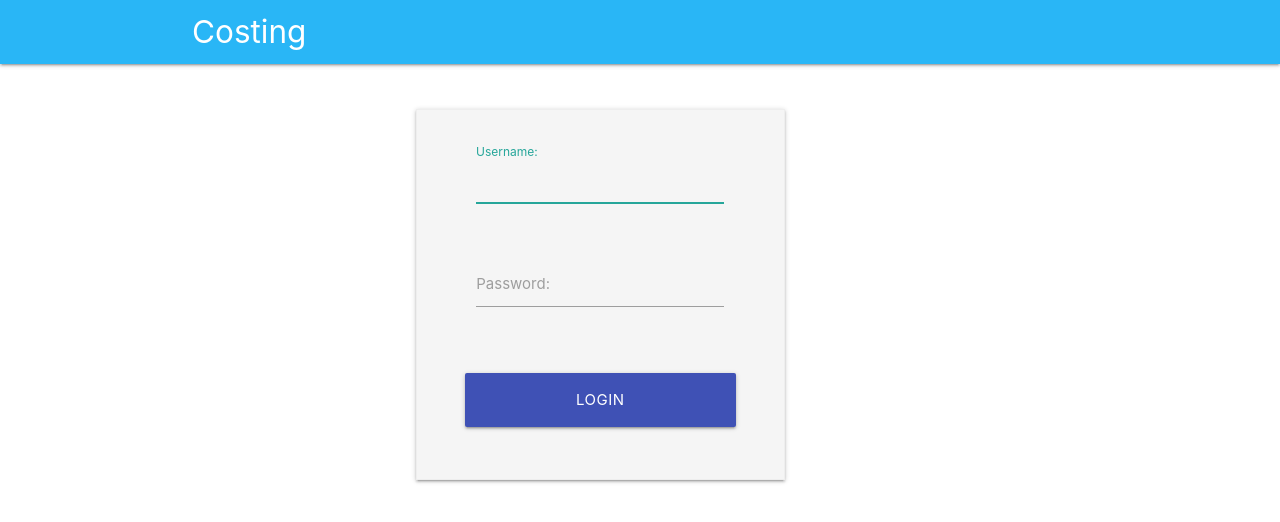
After one commit to jsemearns/costing, a Django app: page /login/ in a window 1280 px wide. The commit adds this page. Shown: the top 522 px of the page. Run offline with Django 4.2, Linux system fonts and the light colour scheme; some libraries are stand-ins or nearby versions.

Commit message:
Added login and logout view

```diff
--- a/costing/costing/settings.py
+++ b/costing/costing/settings.py
@@ -125,3 +125,7 @@ STATIC_URL = 'static/'
 # https://docs.djangoproject.com/en/4.2/ref/settings/#default-auto-field
 
 DEFAULT_AUTO_FIELD = 'django.db.models.BigAutoField'
+
+LOGIN_URL = '/login/'
+LOGIN_REDIRECT_URL = '/'
+LOGOUT_REDIRECT_URL = '/login/'
--- a/costing/costing/urls.py
+++ b/costing/costing/urls.py
@@ -15,9 +15,11 @@ Including another URLconf
     2. Add a URL to urlpatterns:  path('blog/', include('blog.urls'))
 """
 from django.contrib import admin
+from django.contrib.auth.views import LogoutView
 from django.urls import include, path
 
 urlpatterns = [
     path('admin/', admin.site.urls),
+    path('logout/', LogoutView.as_view(next_page='login'), name='logout'),
     path('', include('webapp.urls'))
 ]
--- a/costing/templates/base.html
+++ b/costing/templates/base.html
@@ -18,26 +18,22 @@
         class="light-blue lighten-1">
         <div class="nav-wrapper container">
             <a href="#"
-                class="brand-logo">Logo</a>
+                class="brand-logo">Costing</a>
             <ul class="right hide-on-med-and-down">
-                <li><a href="#">Navbar Link</a></li>
+                {% if user.is_authenticated %}
+                <li><a href="{% url 'logout' %}">Logout</a></li>
+                {% endif %}
             </ul>
-
-            <ul id="nav-mobile"
-                class="sidenav">
-                <li><a href="#">Navbar Link</a></li>
-            </ul>
-            <a href="#"
-                data-target="nav-mobile"
-                class="sidenav-trigger"><i class="material-icons menu">menu</i></a>
         </div>
     </nav>
-    <div class="section">
-        <div class="container">
-            {% block content %}
-            {% endblock %}
+    <main>
+        <div class="section">
+            <div class="container">
+                {% block content %}
+                {% endblock %}
+            </div>
         </div>
-    </div>
+    </main>
     <!-- Compiled and minified JavaScript -->
     <script
         src="https://cdn.jsdelivr.net/npm/@materializecss/materialize@2.0.2-alpha/dist/js/materialize.min.js"></script>
--- /dev/null
+++ b/costing/templates/registration/login.html
@@ -0,0 +1,33 @@
+{% extends "base.html" %}
+{% block title %}Login{% endblock %}
+
+{% block content %}
+<div class="section"></div>
+<div class="container"
+    style="margin: auto; width: 50%">
+    <div class="z-depth-1 grey lighten-4 row"
+        style="display: inline-block; padding: 32px 48px 32px 48px; border: 1px solid #EEE;">
+
+        <form class="col s12"
+            method="post">
+            {% csrf_token %}
+            {% for field in form %}
+            <div class="row">
+                <div class="input-field col s12">
+                    {{ field }}
+                    {{ field.label_tag }}
+                    {% if field.errors %}
+                    <small>{{ field.errors|striptags }}</small>
+                    {% endif %}
+                </div>
+            </div>
+            {% endfor %}
+            <br />
+            <div class="row">
+                <button type="submit"
+                    name="btn_login"
+                    class="col s12 btn btn-large waves-effect indigo">Login</button>
+            </div>
+        </form>
+    </div>
+    {% endblock %}
--- a/costing/webapp/urls.py
+++ b/costing/webapp/urls.py
@@ -1,6 +1,7 @@
 from django.urls import path
-from webapp.views import IndexView
+from webapp.views import CustomLoginView, IndexView
 
 urlpatterns = [
-    path('', IndexView.as_view(), name='index')
+    path('', IndexView.as_view(), name='index'),
+    path('login/', CustomLoginView.as_view(), name='login')
 ]
--- a/costing/webapp/views.py
+++ b/costing/webapp/views.py
@@ -1,12 +1,16 @@
-from django.contrib.auth.decorators import login_required
-from django.shortcuts import render
-from django.utils.decorators import method_decorator
+from django.contrib import messages
+from django.contrib.auth.mixins import LoginRequiredMixin
+from django.contrib.auth.views import LoginView
 from django.views.generic import TemplateView
 
 
-class IndexView(TemplateView):
+class IndexView(LoginRequiredMixin, TemplateView):
     template_name = 'index.html'
 
-    @method_decorator(login_required)
-    def dispatch(self, *args, **kwargs):
-        return super().dispatch(*args, **kwargs)
+
+class CustomLoginView(LoginView):
+    redirect_authenticated_user = True
+
+    def form_invalid(self, form):
+        messages.error(self.request, 'Invalid email or password')
+        return self.render_to_response(self.get_context_data(form=form))
```
